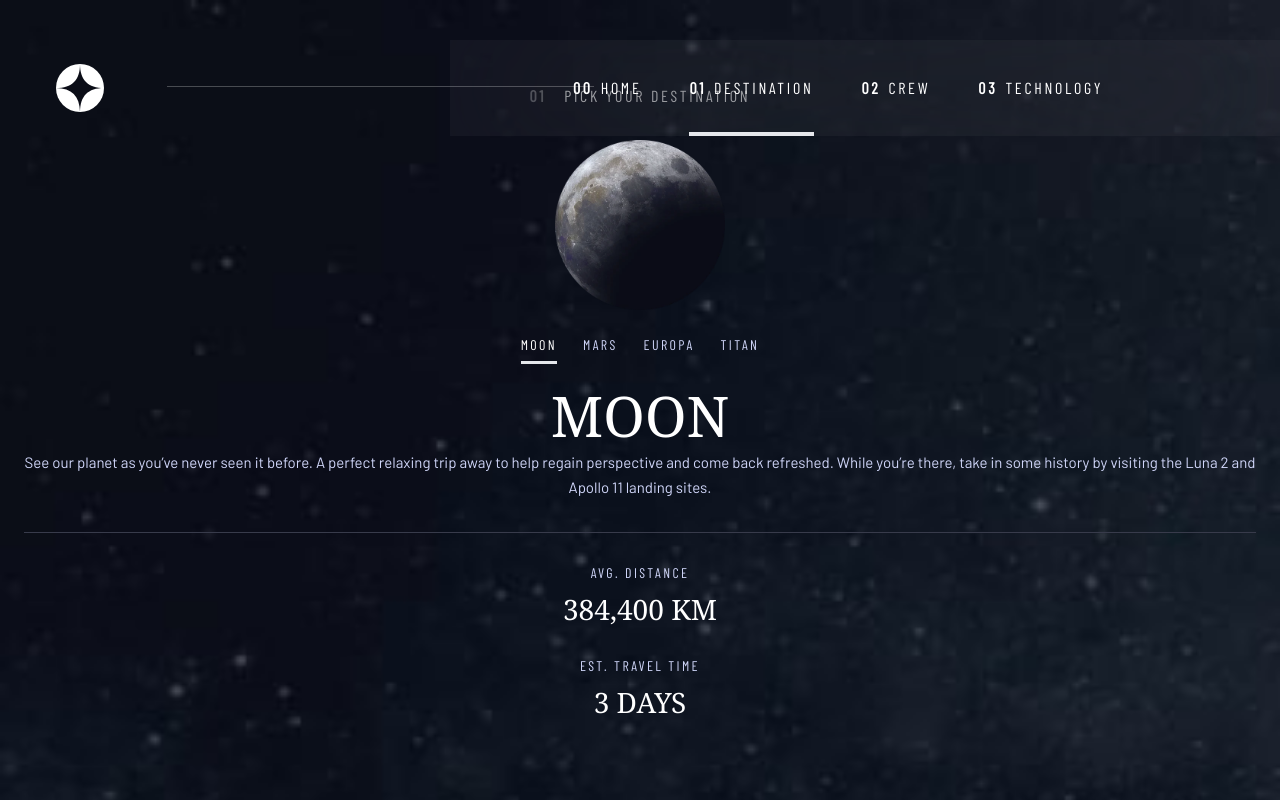
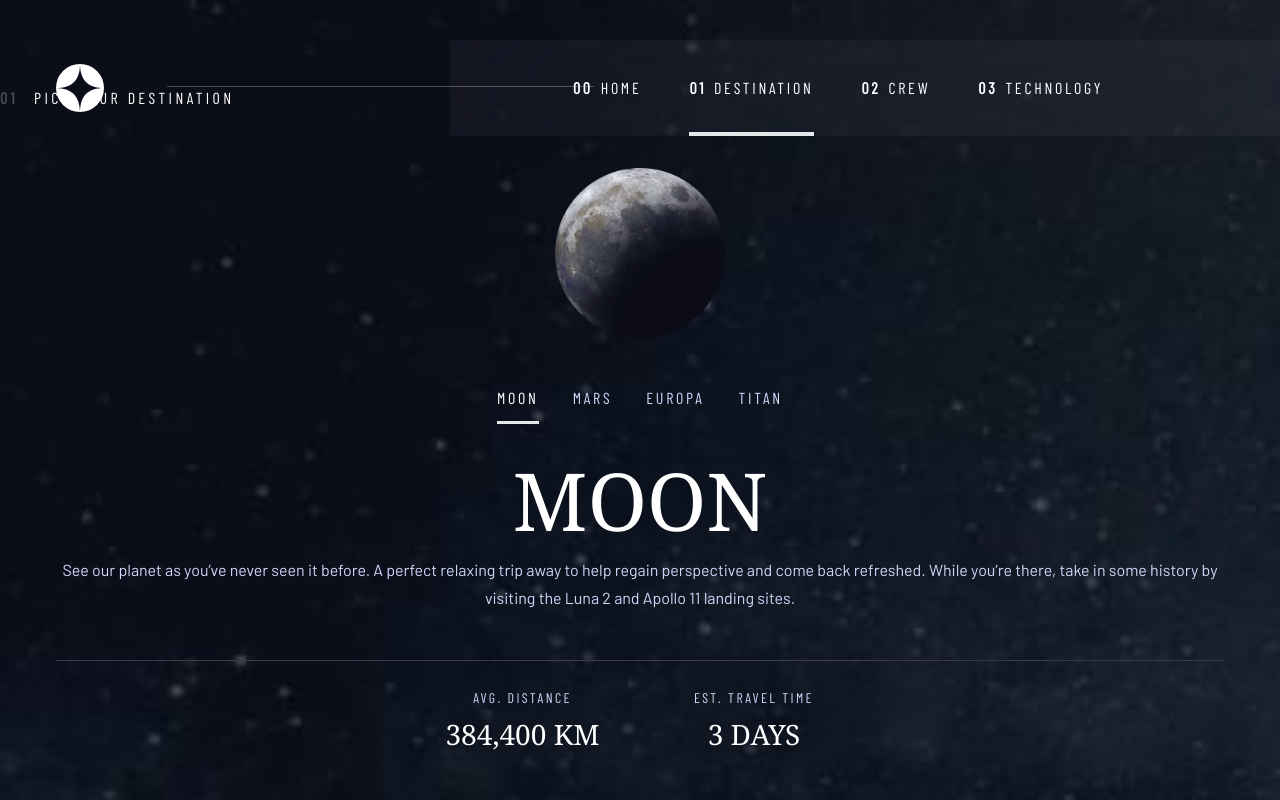
Before and after one commit to atmahana/space-tourism-fem, a React (Vite) app: page /destination in a window 1280 px wide. Built offline with nearby package versions, Linux system fonts and the light colour scheme; the HTML template or start-up script is replaced by a standard one; a web font is replaced by a local one.

Commit message:
[T] destination page

```diff
--- a/src/components/Tabs/Destination/DestinationTabs.jsx
+++ b/src/components/Tabs/Destination/DestinationTabs.jsx
@@ -12,20 +12,20 @@ function DestinationTabs({ destinations }) {
 
   return (
     <Tabs
-      className="mt-7"
+      className="mt-7 md:mt-14"
       selectedIndex={tabIndex}
       onSelect={(index) => setTabIndex(index)}
     >
       <img
-        className="w-[10.625rem] h-[10.625rem] m-auto mb-6"
+        className="w-[10.625rem] h-[10.625rem] md:max-xl:w-[18.75rem] md:max-xl:h-[18.75rem] m-auto mb-6 md:mb-12"
         src={images[tabIndex]}
       />
-      <TabList className="flex justify-center gap-[1.625rem]">
+      <TabList className="flex justify-center gap-[1.625rem] md:gap-[2.125rem]">
         {destinations.map((destination) => (
           <Tab
             key={destination.name}
             selectedClassName="text-white border-b-[3px]"
-            className="text-secondary uppercase font-sans-condensed tracking-235 text-sm h-[1.875rem]"
+            className="text-secondary uppercase font-sans-condensed tracking-235 md:tracking-270 text-sm md:text-base h-[1.875rem] md:h-[2.375rem]"
           >
             {destination.name}
           </Tab>
@@ -33,17 +33,17 @@ function DestinationTabs({ destinations }) {
       </TabList>
 
       {destinations.map((destination) => (
-        <TabPanel key={destination.name} className="grid px-6">
-          <div className="text-center pt-4 pb-8 border-b border-[#383B4B]">
-            <h2 className="leading-tight text-white text-3xl uppercase">
+        <TabPanel key={destination.name} className="grid px-6 md:px-14">
+          <div className="text-center pt-4 pb-8 md:pb-12 border-b border-[#383B4B]">
+            <h2 className="leading-tight md:leading-none md:pt-5 uppercase text-white text-3xl md:text-4xl">
               {destination.name}
             </h2>
-            <p className="leading-[1.5625rem] text-[0.9375rem] text-secondary">
+            <p className="leading-[1.5625rem] md:leading-7 md:pt-4 text-[0.9375rem] md:text-base text-secondary">
               {destination.description}
             </p>
           </div>
-          <div className="flex flex-col gap-8 py-[2.0625rem]">
-            <div className="grid gap-3">
+          <div className="flex flex-col md:flex-row md:justify-center gap-8 md:gap-3 py-[2.0625rem] md:py-[1.875rem]">
+            <div className="grid gap-3 md:w-[13.5rem]">
               <h3 className="text-secondary text-sm font-sans-condensed tracking-235 leading-none">
                 AVG. DISTANCE
               </h3>
@@ -51,7 +51,7 @@ function DestinationTabs({ destinations }) {
                 {destination.distance}
               </p>
             </div>
-            <div className="grid gap-3">
+            <div className="grid gap-3 md:w-[13.9375rem]">
               <h3 className="text-secondary text-sm font-sans-condensed tracking-235 leading-none">
                 EST. TRAVEL TIME
               </h3>
--- a/src/pages/Destination/Index.jsx
+++ b/src/pages/Destination/Index.jsx
@@ -3,11 +3,13 @@ import data from "../../data.json";
 
 function DestinationPage() {
   return (
-    <section className="bg-dest-mobile bg-cover h-full text-center overflow-y-scroll">
-      <div className="pt-[88px] flex flex-col items-center">
-        <div className="flex gap-[1.125rem] leading-none text-white tracking-270 items-center pb-2">
-          <span className="font-sans-condensed opacity-25 font-bold">01</span>
-          <h1 className="text-base font-sans-condensed ">
+    <section className="bg-dest-mobile md:max-xl:bg-dest-tablet bg-cover h-full text-center overflow-y-scroll">
+      <div className="pt-[88px] md:max-xl:pt-[136px] flex flex-col items-center md:items-start md:max-xl:px-[2.375rem]">
+        <div className="flex gap-4 leading-none text-white tracking-270 md:tracking-[0.21125rem] items-center pb-1">
+          <span className="font-sans-condensed opacity-25 font-bold md:max-xl:text-[1.25rem] ">
+            01
+          </span>
+          <h1 className="text-base md:max-xl:text-[1.25rem] leading-tight font-sans-condensed ">
             PICK YOUR DESTINATION
           </h1>
         </div>
```
